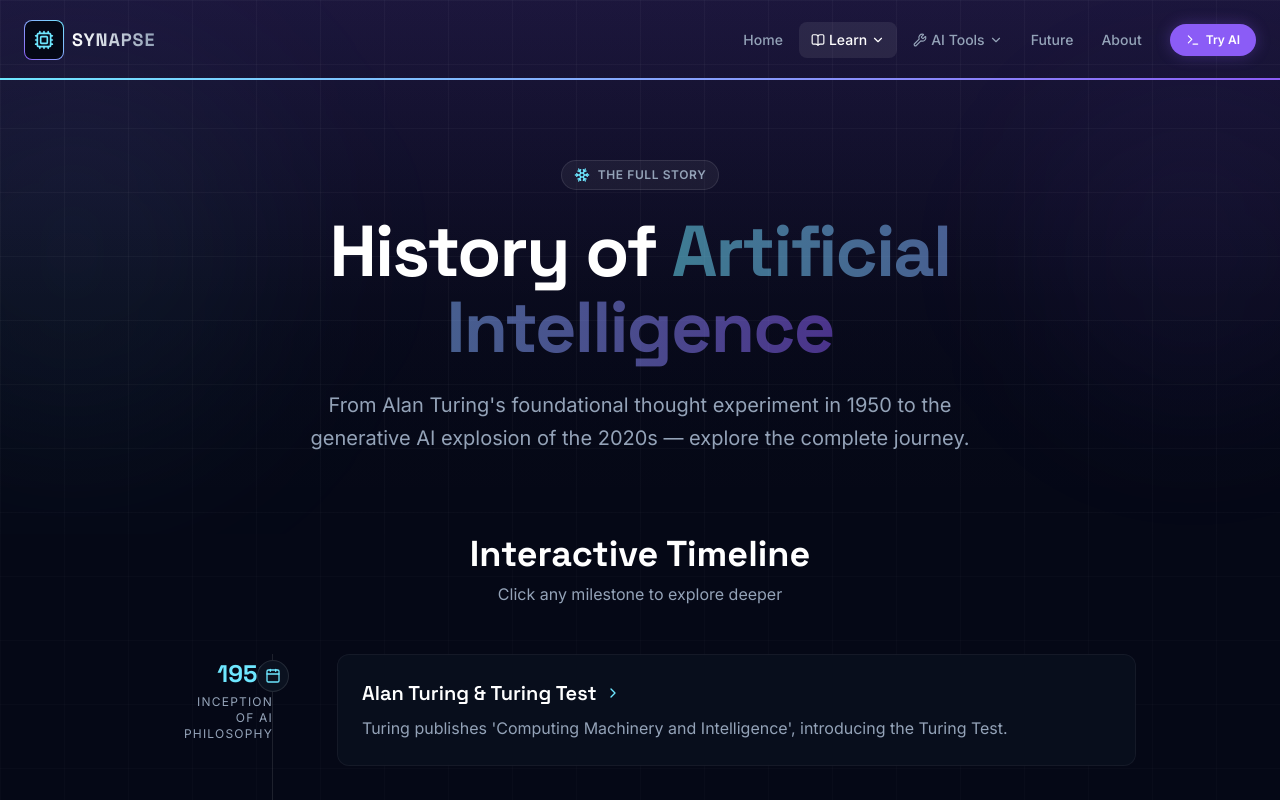
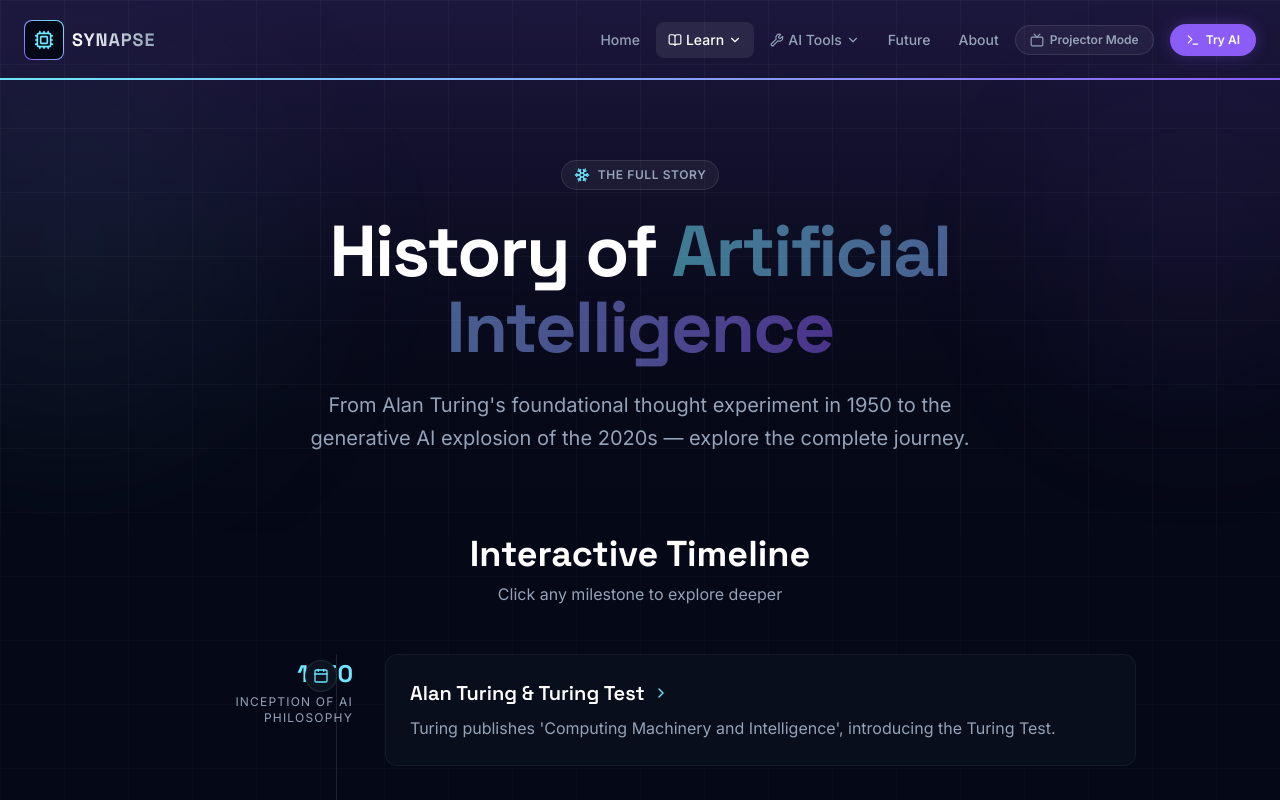
Before and after one commit to Rhytam23/stu-ai, a Next.js app: page /history in a window 1280 px wide. Shown: the top 800 px of the page. Built offline with nearby package versions, Linux system fonts and the light colour scheme.

Commit message:
Implement Projector Mode for high-contrast presentation visibility and fix timeline spacing

```diff
--- a/src/app/globals.css
+++ b/src/app/globals.css
@@ -71,3 +71,40 @@ body {
   border-color: rgba(110, 231, 255, 0.2);
   box-shadow: 0 0 30px rgba(110, 231, 255, 0.05);
 }
+
+/* Projector Mode adjustments for high visibility in presentations */
+.projector-mode {
+  font-size: 105%;
+}
+
+.projector-mode body {
+  background-color: #000000 !important;
+}
+
+.projector-mode .text-text-muted,
+.projector-mode .text-slate-400,
+.projector-mode .text-gray-400 {
+  color: #e2e8f0 !important;
+}
+
+.projector-mode .text-text-muted\/70,
+.projector-mode .text-text-muted\/50 {
+  color: #cbd5e1 !important;
+}
+
+.projector-mode .border-white\/10,
+.projector-mode .border-white\/5 {
+  border-color: rgba(255, 255, 255, 0.25) !important;
+}
+
+.projector-mode .glass-panel {
+  background: rgba(8, 12, 22, 0.96) !important;
+  border-color: rgba(255, 255, 255, 0.25) !important;
+  box-shadow: 0 0 15px rgba(255, 255, 255, 0.05) !important;
+}
+
+.projector-mode .glass-panel-hover:hover {
+  background: rgba(8, 12, 22, 1) !important;
+  border-color: rgba(110, 231, 255, 0.4) !important;
+  box-shadow: 0 0 25px rgba(110, 231, 255, 0.15) !important;
+}
--- a/src/components/Header.tsx
+++ b/src/components/Header.tsx
@@ -2,7 +2,7 @@
 
 import { useEffect, useState } from "react";
 import { motion, useScroll, useSpring, AnimatePresence } from "framer-motion";
-import { Cpu, Terminal, Menu, X, ChevronDown, BookOpen, Wrench } from "lucide-react";
+import { Cpu, Terminal, Menu, X, ChevronDown, BookOpen, Wrench, Tv } from "lucide-react";
 import Link from "next/link";
 import { usePathname } from "next/navigation";
 
@@ -31,6 +31,26 @@ export default function Header() {
     restDelta: 0.001,
   });
   const pathname = usePathname();
+  const [projectorMode, setProjectorMode] = useState(false);
+
+  useEffect(() => {
+    const saved = localStorage.getItem("projectorMode") === "true";
+    setProjectorMode(saved);
+    if (saved) {
+      document.documentElement.classList.add("projector-mode");
+    }
+  }, []);
+
+  const toggleProjectorMode = () => {
+    const next = !projectorMode;
+    setProjectorMode(next);
+    localStorage.setItem("projectorMode", String(next));
+    if (next) {
+      document.documentElement.classList.add("projector-mode");
+    } else {
+      document.documentElement.classList.remove("projector-mode");
+    }
+  };
 
   useEffect(() => {
     const handleScroll = () => setIsScrolled(window.scrollY > 20);
@@ -191,6 +211,20 @@ export default function Header() {
             About
           </Link>
 
+          {/* Projector Mode Toggle */}
+          <button
+            onClick={toggleProjectorMode}
+            className={`px-3.5 py-1.5 rounded-full text-xs font-semibold border flex items-center gap-1.5 transition-all duration-300 ${
+              projectorMode
+                ? "bg-accent-primary/20 border-accent-primary/50 text-accent-primary shadow-[0_0_15px_rgba(110,231,255,0.25)]"
+                : "bg-white/5 border-white/10 text-text-muted hover:text-white"
+            }`}
+            title="Toggle Projector Mode (High Contrast & Large Text)"
+          >
+            <Tv className="w-3.5 h-3.5" />
+            {projectorMode ? "Projector On" : "Projector Mode"}
+          </button>
+
           {/* CTA */}
           <Link
             href="/playground"
@@ -237,6 +271,17 @@ export default function Header() {
             ))}
             <Link href="/future" className="py-2 text-sm text-text-muted hover:text-white transition-colors border-t border-white/5 mt-1 pt-3">Future</Link>
             <Link href="/about" className="py-2 text-sm text-text-muted hover:text-white transition-colors">About</Link>
+            <button
+              onClick={toggleProjectorMode}
+              className={`w-full py-2.5 rounded-full text-sm font-semibold border flex items-center justify-center gap-1.5 transition-all duration-300 mt-2 ${
+                projectorMode
+                  ? "bg-accent-primary/20 border-accent-primary/50 text-accent-primary shadow-[0_0_15px_rgba(110,231,255,0.25)]"
+                  : "bg-white/5 border-white/10 text-text-muted hover:text-white"
+              }`}
+            >
+              <Tv className="w-4 h-4" />
+              {projectorMode ? "Projector Mode: On" : "Projector Mode: Off"}
+            </button>
             <Link href="/playground" className="mt-3 w-full text-center px-4 py-3 rounded-full text-sm font-semibold bg-accent-secondary text-white flex items-center justify-center gap-1.5">
               <Terminal className="w-4 h-4" />
               Try AI Playground
--- a/src/components/InteractiveTimeline.tsx
+++ b/src/components/InteractiveTimeline.tsx
@@ -85,7 +85,7 @@ export default function InteractiveTimeline() {
 
   return (
     <div className="w-full max-w-5xl mx-auto px-4">
-      <div className="relative border-l border-white/10 ml-4 md:ml-32 pl-8 md:pl-16 space-y-12">
+      <div className="relative border-l border-white/10 ml-4 md:ml-48 pl-8 md:pl-12 space-y-12">
         {milestones.map((milestone, idx) => {
           const Icon = milestone.icon;
           const isActive = activeMilestone === idx;
@@ -101,7 +101,7 @@ export default function InteractiveTimeline() {
               onClick={() => setActiveMilestone(isActive ? null : idx)}
             >
               {/* Year Badge on the Left */}
-              <div className="hidden md:flex absolute right-full mr-16 top-1 text-right flex-col items-end">
+              <div className="hidden md:flex absolute right-full mr-8 top-1 text-right flex-col items-end w-36">
                 <span className="font-display font-bold text-2xl text-accent-primary group-hover:text-white transition-colors duration-300">
                   {milestone.year}
                 </span>
```
